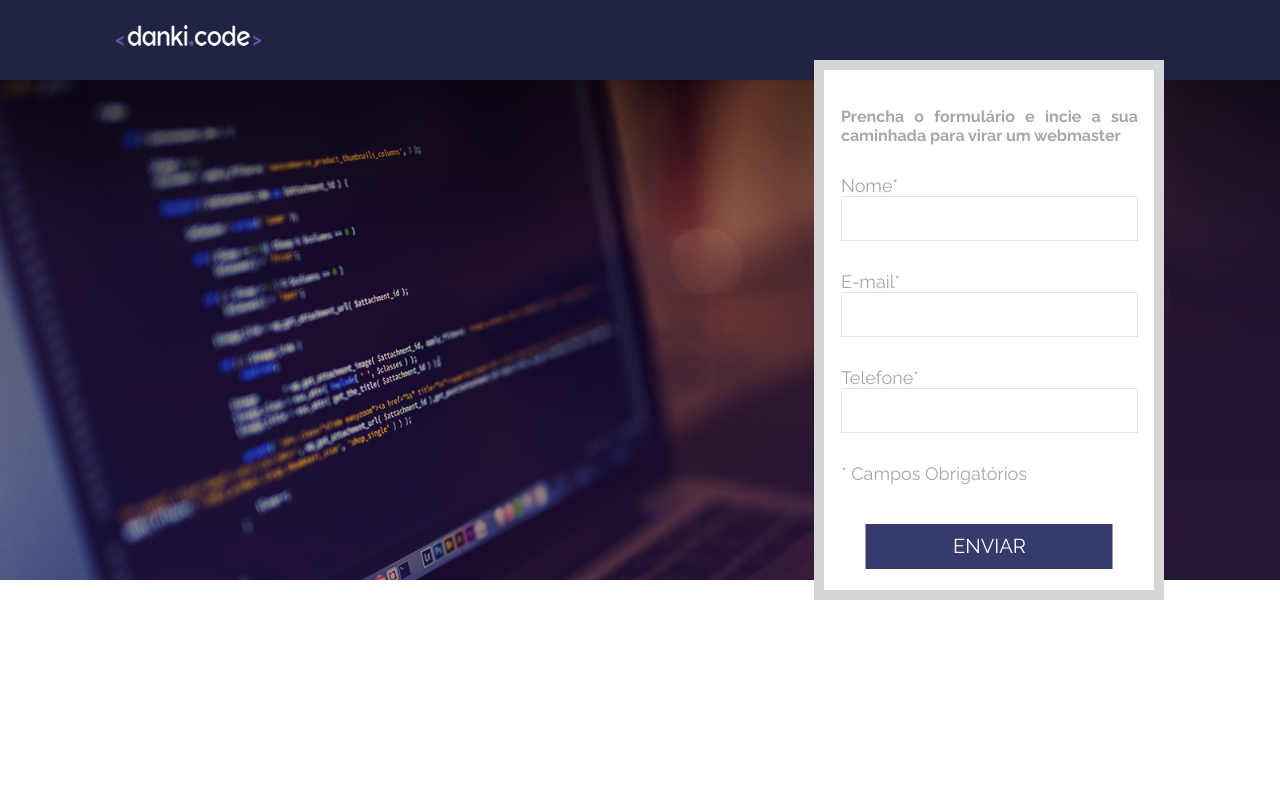
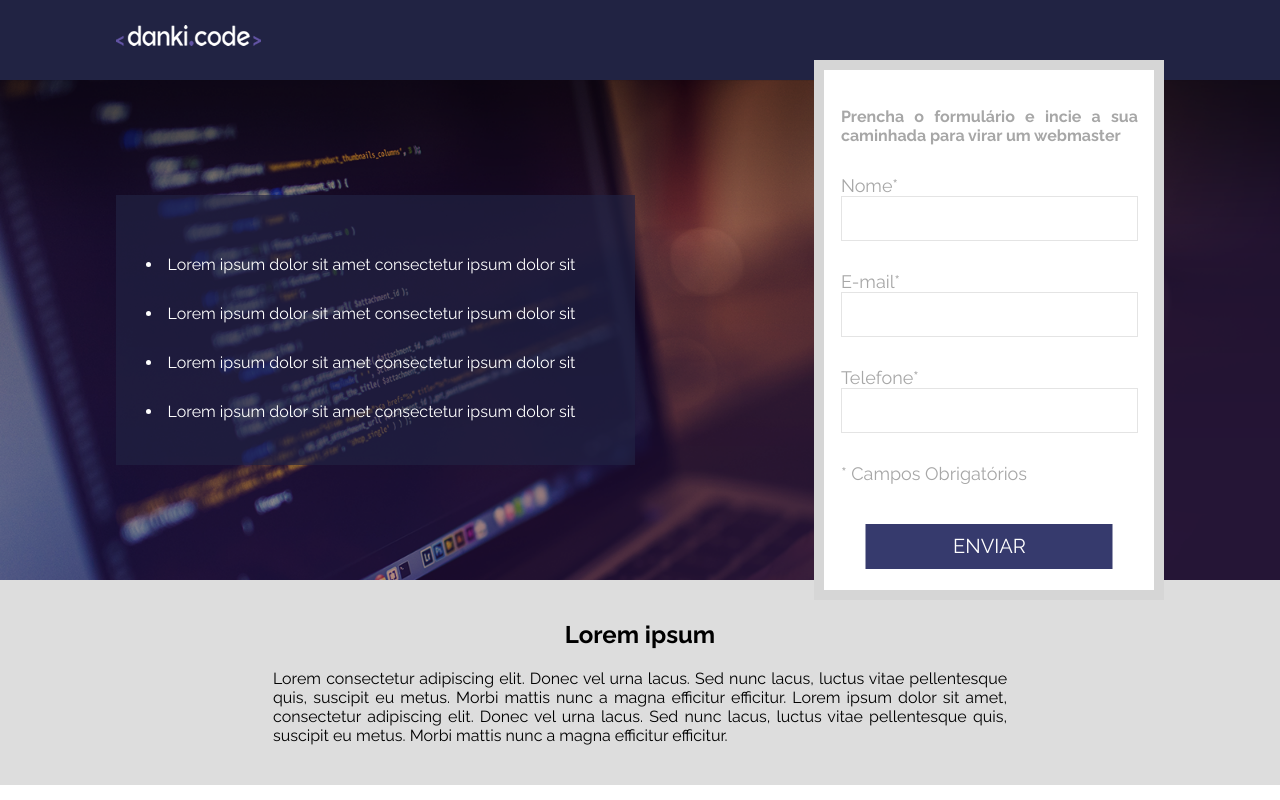
Before and after one commit to Crispim-Rodrigues/Projeto-1-Danki-Code, a React (Create React App) app: page / in a window 1280 px wide. Built offline with nearby package versions, Linux system fonts and the light colour scheme.

Commit message:
veção com bug

```diff
--- a/src/App.css
+++ b/src/App.css
@@ -27,6 +27,7 @@ header > .center > img{
 /* Header final */
 /* Home inicio */
 .home{
+    display: flex;
     width: 100%;
     height: 500px;
     background-image: url('./images/header_bg.png');
@@ -72,9 +73,50 @@ header > .center > img{
     background-color: #363a6d;
     width: calc(100% - 50px);
     left: 50%;
-    transform: translatex(-50%)
+    transform: translatex(-50%);
+    cursor: pointer;
 }
 .container_form form p{
     font-size: 18px;
     margin-top: 30px;
 }
+.container_list{
+    position: relative;
+    top: 50%;
+    transform: translateY(-50%);
+    float: left;
+    width: 519px;
+    height: 270px;
+    background-color: #212343ad;
+}
+.container_list ul{
+    list-style: inside;
+    padding: 30px;
+}
+.container_list ul li{
+    color: white;
+    font-weight: 500;
+    margin: 30px 0;
+}
+
+
+/* description inicio */
+.description_main{
+    width: 100%;
+    display: flex;
+    text-align: center;
+    padding: 40px 0;
+    background-color: #dddddd;
+}
+.description_main h2{
+    margin-bottom: 20px;
+}
+.description{
+    width: 70%;
+    margin: 0 auto;
+    text-align: justify;
+}
+.description span{
+    text-align: justify;
+}
+/* fim description */
--- a/src/App.js
+++ b/src/App.js
@@ -1,12 +1,13 @@
 import './App.css';
 import Header from './Header.js';
 import Home from './Home.js';
-
+import Description from './Description.js';
 function App() {
   return (
     <div className="App">
       <Header/>
       <Home/>
+      <Description/>
     </div>
   );
 }
--- /dev/null
+++ b/src/Description.js
@@ -0,0 +1,19 @@
+import "./App.css";
+
+function Description(){
+    return(
+        <section className="description_main">
+            <div className="center">
+            <h2>Lorem ipsum</h2>
+                <div className="description">
+                    <span>
+                    Lorem consectetur adipiscing elit. Donec vel urna lacus. Sed nunc lacus, luctus vitae pellentesque quis, suscipit eu metus. Morbi mattis nunc a magna efficitur efficitur.
+                    Lorem ipsum dolor sit amet, consectetur adipiscing elit. Donec vel urna lacus. Sed nunc lacus, luctus vitae pellentesque quis, suscipit eu metus. Morbi mattis nunc a magna efficitur efficitur.
+                    </span>
+                </div>
+            </div>
+        </section>
+    )
+}
+
+export default Description
--- a/src/Home.js
+++ b/src/Home.js
@@ -4,6 +4,14 @@ function Home() {
     return(
         <section className="home">
             <div className="center">
+                <div className="container_list">
+                    <ul>
+                        <li>Lorem ipsum dolor sit amet consectetur ipsum dolor sit</li>
+                        <li>Lorem ipsum dolor sit amet consectetur ipsum dolor sit</li>
+                        <li>Lorem ipsum dolor sit amet consectetur ipsum dolor sit</li>
+                        <li>Lorem ipsum dolor sit amet consectetur ipsum dolor sit</li>
+                    </ul>
+                </div>
                 <div className="form">
                     <div className="container_form">
                         <h3>
@@ -19,7 +27,6 @@ function Home() {
                             <input type="text" id="telefone" name="telefone"/>
                             <p>* Campos Obrigatórios</p>
                             <input type="submit" value="ENVIAR" />
-
                         </form>
                     </div>
                 </div>
```
Also changed, not shown: 1 other file (tests, documents, lock files or other folders).
